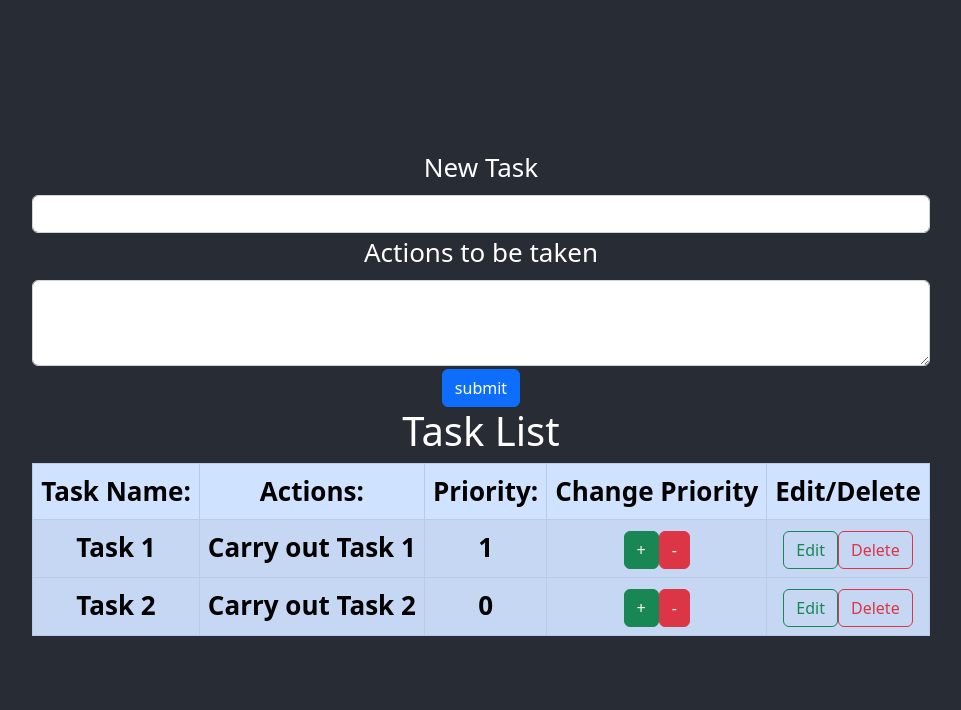
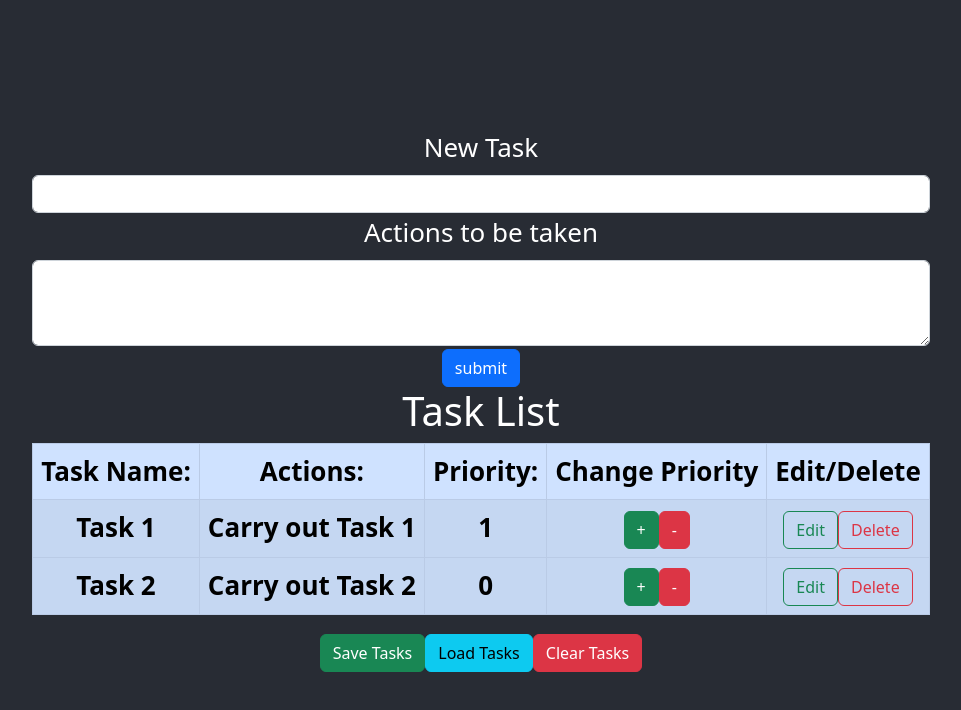
Before and after one commit to arnoldatk94/Project-1, a React (Create React App) app: page / in a window 1280 px wide. Shown: the top 710 px of the page, without its empty margins (159-1120 px from the left). Built offline with nearby package versions, Linux system fonts and the light colour scheme.

Commit message:
Working list with Add/Delete/Edit and local storage capabilities

```diff
--- a/src/Components/TaskCreator.js
+++ b/src/Components/TaskCreator.js
@@ -5,7 +5,6 @@ class TaskCreator extends React.Component {
   constructor(props) {
     super(props);
 
-    // console.log(this.props);
     this.state = {
       title: "",
       task: "",
--- a/src/Components/TaskList.js
+++ b/src/Components/TaskList.js
@@ -12,12 +12,6 @@ export default class TaskList extends React.Component {
     this.state = {
       editContactId: null, // Uses click to identify the task's ID, match it and trigger Edit Component
 
-      // editFormData: {
-      //   // state to store the changes made on edit button
-      //   // This shouldn't be "", but should rather target the edited fields specifically, think it should be a case of passing data from child to parent components
-      //   title: "",
-      //   task: "",
-      // },
       tasksArray: [
         //Creating an array of tasksArray objects
         {
@@ -72,19 +66,13 @@ export default class TaskList extends React.Component {
 
   // Saves edits
   saveFormChange = (id) => {
-    // const index = this.state.tasksArray.findIndex((task) => task.id === id);
-    // const task = this.state.tasksArray.filter((task) => task.id === id)[0];
-    console.log(id);
-    // console.log("Saving task id " + id); // This works as clicking save passes the Id of the task
-
     // Clicking save returns the ID
     // ID is the edited object
     // Need to save ID into tasksArray
-    // Use splice to replace?
+    // Use editContactId to find the position in the array
+    // To splice and replace with the edited object
     const newArray = [...this.state.tasksArray];
     newArray.splice(this.state.editContactId, 1, id);
-
-    console.log(newArray);
 
     this.setState({
       tasksArray: newArray,
@@ -101,6 +89,31 @@ export default class TaskList extends React.Component {
     this.setState({ tasksArray: newArray });
   };
 
+  setData() {
+    this.setState({ savedData: JSON.stringify(this.state.tasksArray) });
+    localStorage.setItem(
+      "List of Tasks",
+      JSON.stringify(this.state.tasksArray)
+    );
+  }
+
+  componentDidMount() {
+    if (localStorage.getItem("List of Tasks") !== null) {
+      this.getData();
+    }
+  }
+
+  getData() {
+    if (localStorage.getItem("List of Tasks") !== null) {
+      let data = JSON.parse(localStorage.getItem("List of Tasks"));
+      this.setState({ tasksArray: data });
+    }
+  }
+
+  clearStorage() {
+    localStorage.removeItem("List of Tasks");
+  }
+
   render() {
     let sorted = this.state.tasksArray.sort((a, b) => b.priority - a.priority);
     return (
@@ -108,6 +121,7 @@ export default class TaskList extends React.Component {
         <TaskCreator
           addTask={this.addTask}
           taskArrayLength={this.state.tasksArray.length}
+          key={this.state.tasksArray.length}
         />
         <h1>Task List</h1>
         <form>
@@ -154,6 +168,15 @@ export default class TaskList extends React.Component {
             )}
           </Table>
         </form>
+        <Button variant="success" onClick={() => this.setData()}>
+          Save Tasks
+        </Button>
+        <Button variant="info" onClick={() => this.getData()}>
+          Load Tasks
+        </Button>
+        <Button variant="danger" onClick={() => this.clearStorage()}>
+          Clear Tasks
+        </Button>
       </div>
     );
   }
```
